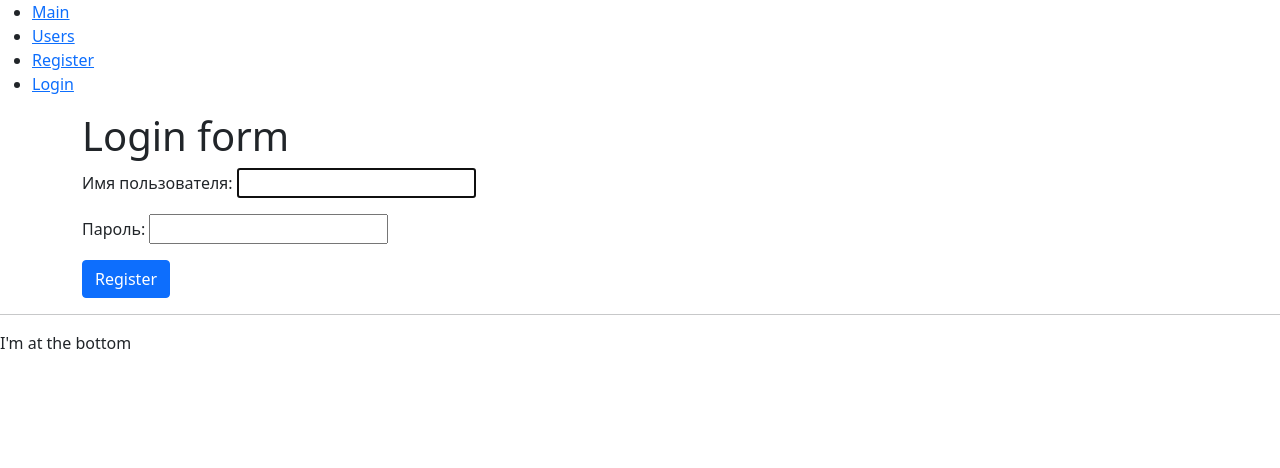
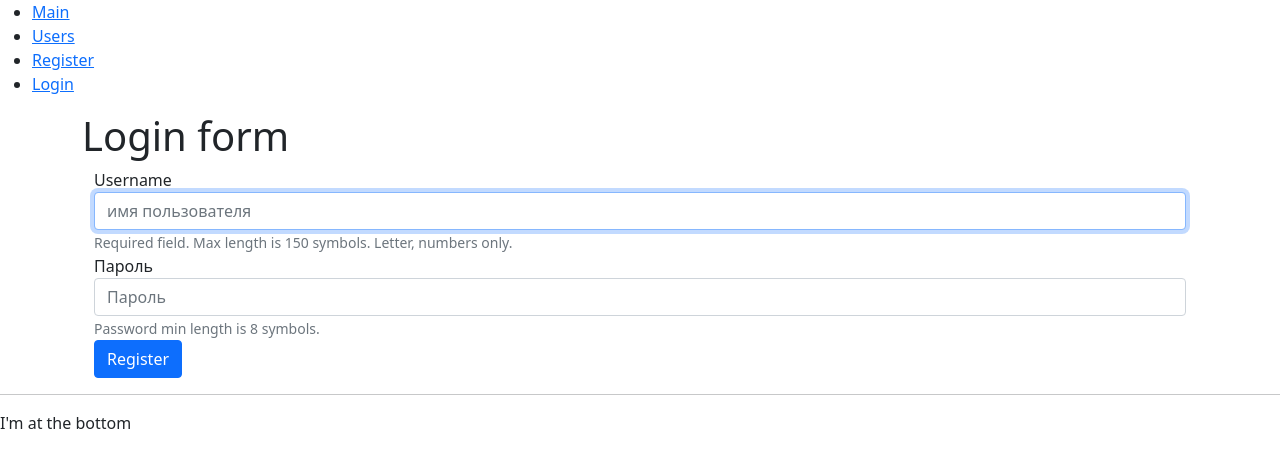
Before and after one commit to mjh-sakh/python-project-lvl4, a Django app: page /login/ in a window 1280 px wide. Shown: the top 468 px of the page. Run offline with Django 3.2, Linux system fonts and the light colour scheme.

```diff
--- a/task_manager/templates/login.html
+++ b/task_manager/templates/login.html
@@ -3,10 +3,15 @@
 
 {% block content %}
     <h1>{% translate "Login form" %}</h1>
-    <form method="POST">
+    <form method="POST" class="container">
         {% csrf_token %}
-        <div class="form-group">
-            {{ form.as_p }}
+        <div class="form-group"><label for="username">{% translate "Username" %}</label>
+            {{ form.username }}
+            <small class="form-text text-muted">{% translate "Required field. Max length is 150 symbols. Letter, numbers only." %}</small>
+        </div>
+        <div class="form-group"><label for="password">{% translate "Password" %}</label>
+            {{ form.password }}
+            <small class="form-text text-muted">{% translate "Password min length is 8 symbols." %}</small>
         </div>
         <div class="form-group">
             <input class="btn btn-primary" type="submit" value="{% translate "Register" %}">
--- a/task_manager/views.py
+++ b/task_manager/views.py
@@ -2,6 +2,8 @@ from django.shortcuts import render
 from task_manager.settings import DEBUG
 from django.utils.translation import gettext as _
 from django.contrib.auth import get_user_model
+from django import forms
+from django.contrib.auth.forms import AuthenticationForm, UsernameField
 from django.contrib.auth.views import LoginView
 from django.views.generic.list import ListView
 from django.urls import reverse_lazy
@@ -14,10 +16,31 @@ def index(request):
     })
 
 
+class CustomAuthonticationForm(AuthenticationForm):
+    username = UsernameField(widget=forms.TextInput(attrs={
+        'autofocus': True,
+        'class': 'form-control',
+        'maxlength': 150,
+        'placeholder': _("username"),
+        'title': _("Required field. Max length is 150 symbols. Letter, numbers only."),
+
+    }))
+    password = forms.CharField(
+        label=_("Password"),
+        strip=False,
+        widget=forms.PasswordInput(attrs={
+            'autocomplete': 'current-password',
+            'class': 'form-control',
+            'placeholder': _("Password"),
+            'title': _("Password min length is 8 symbols."),
+        }),
+    )
+
 class UserLoginView(LoginView):
     template_name = 'login.html'
     fields = '__all__'
     redirect_authenticated_user = True
+    form_class = CustomAuthonticationForm
 
     def get_success_url(self):
         return reverse_lazy('users_list')
```
